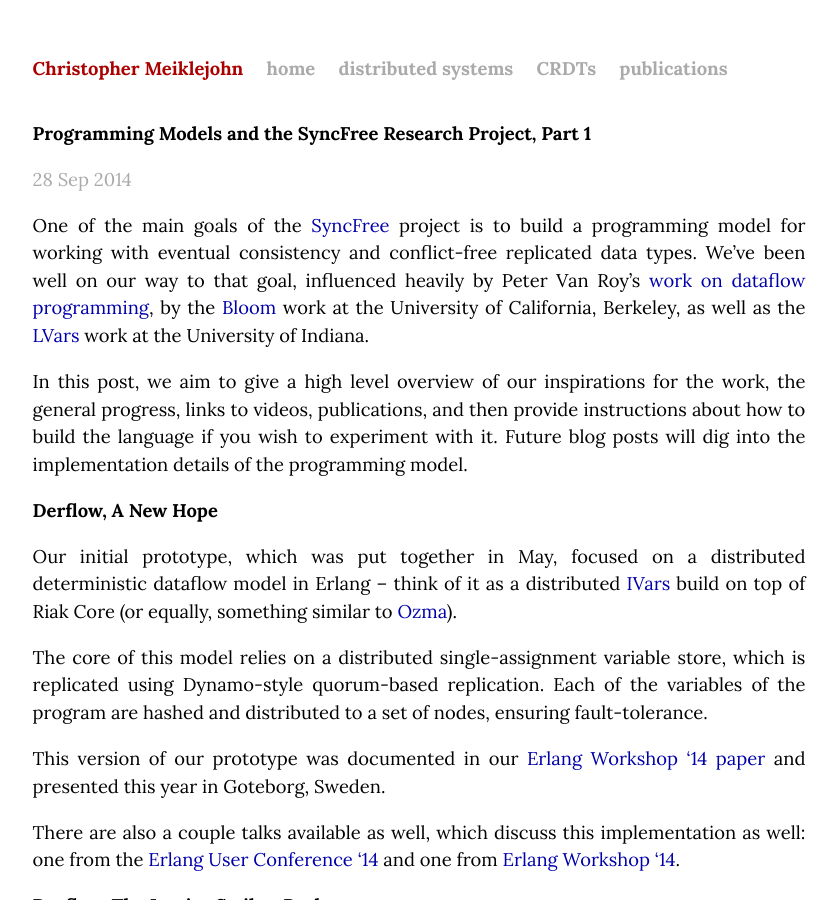
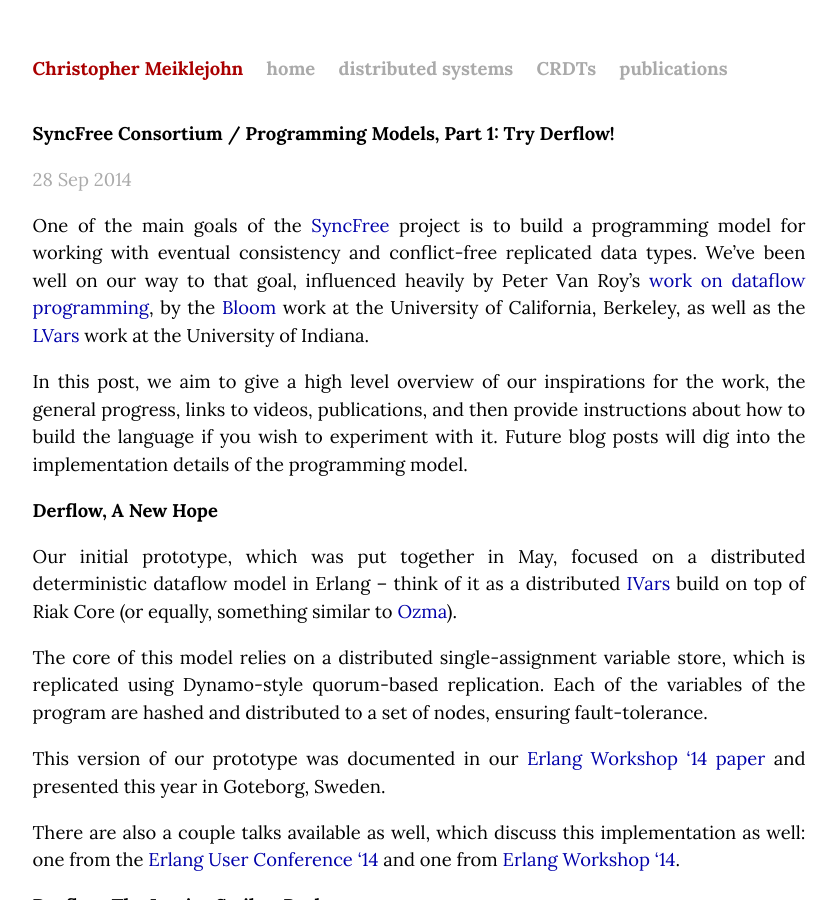
Before and after one commit to cmeiklejohn/cmeiklejohn.github.io, a Jekyll site: the page built from _posts/2014-09-28-try-derflow.markdown, in a window 1280 px wide and 900 px high. Shown: the whole window, without its empty margins (221-1059 px from the left). Built offline with Jekyll 4.4.1, drawn with Linux system fonts in a browser that asks for light colours; comment, search, counter and statistics services are not loaded.

Commit message:
Alter title to be shorter.

```diff
--- a/_posts/2014-09-28-try-derflow.markdown
+++ b/_posts/2014-09-28-try-derflow.markdown
@@ -1,6 +1,6 @@
 ---
 layout: post
-title:  "Programming Models and the SyncFree Research Project, Part 1"
+title:  "SyncFree Consortium / Programming Models, Part 1: Try Derflow!"
 date:   2014-09-28 00:26:21 -0000
 categories: derflow erlang
 ---
```
